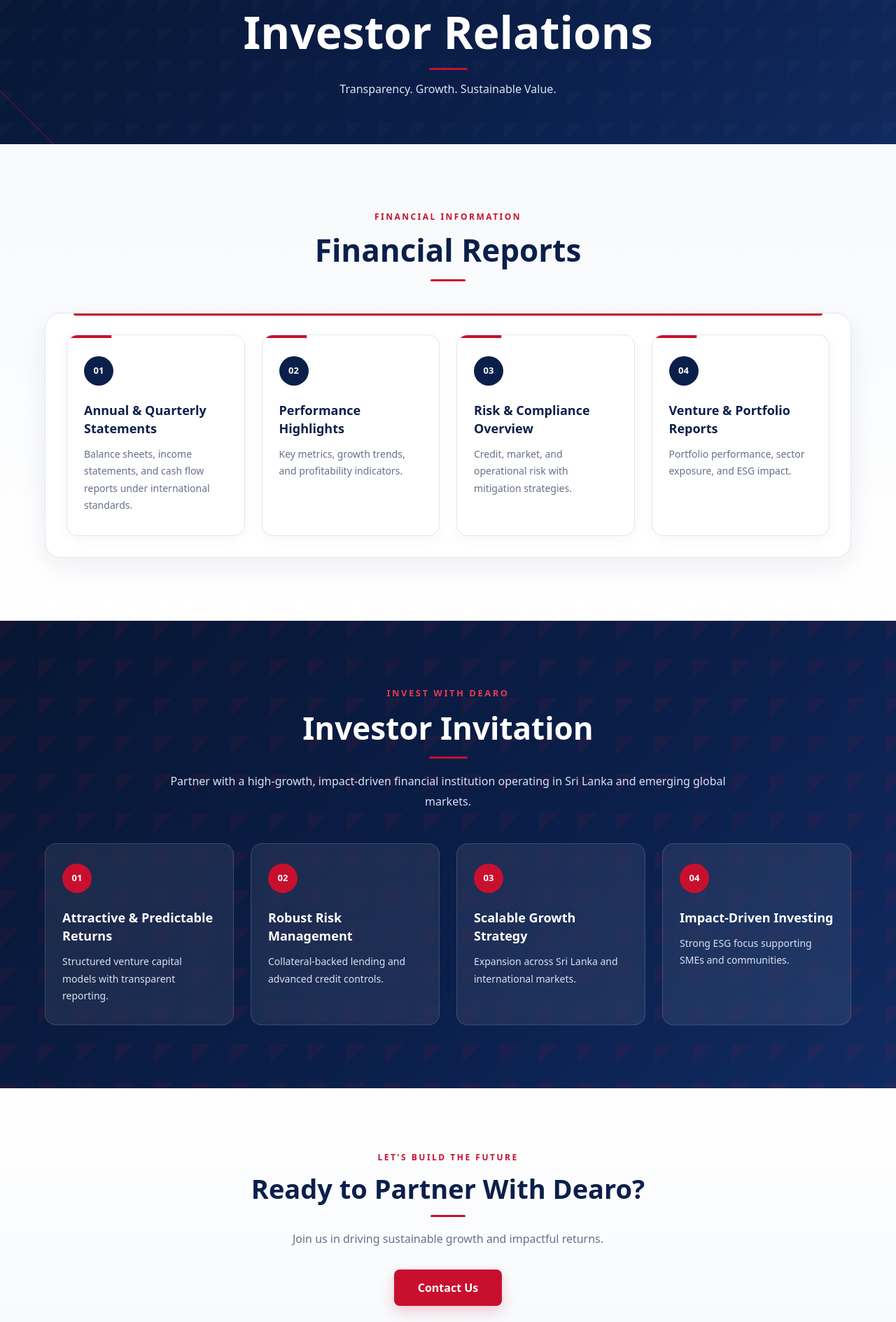
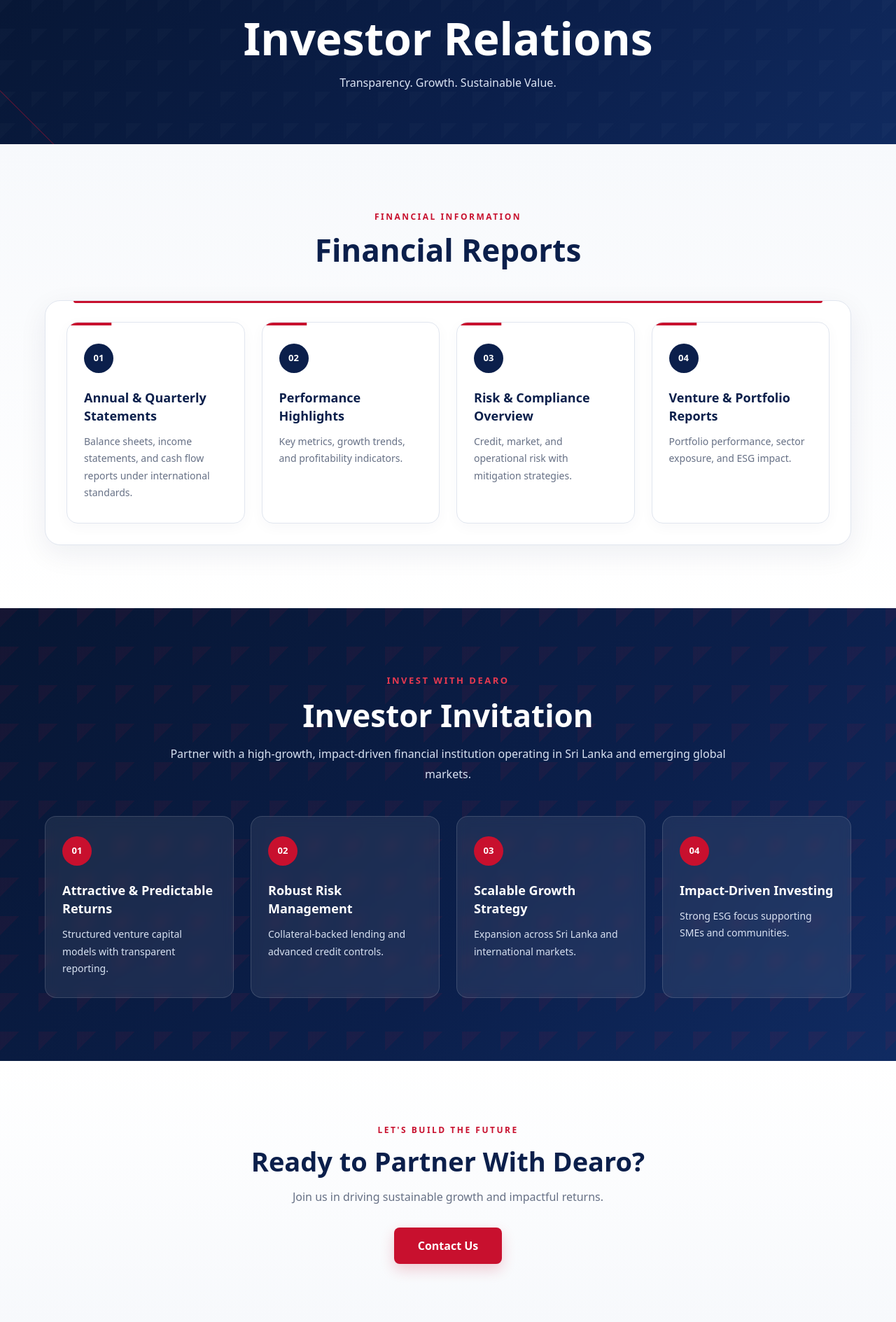
Before and after one commit to drtdsamarawickrama/dearoventurecapital_website, a Next.js app: page /investors in a window 1280 px wide. Shown: the part 211-2100 px from the top of the page at 70% size. Built offline with nearby package versions, Linux system fonts and the light colour scheme.

Commit message:
mod: about page

```diff
--- a/app/investors/page.tsx
+++ b/app/investors/page.tsx
@@ -58,7 +58,6 @@ export default function InvestorPage() {
 
           <h1>Investor Relations</h1>
 
-          <div className="hero-line"></div>
 
           <p>
             Transparency. Growth. Sustainable Value.
@@ -83,7 +82,6 @@ export default function InvestorPage() {
 
             <h2>Financial Reports</h2>
 
-            <div className="section-red-line"></div>
 
           </div>
 
@@ -146,7 +144,6 @@ export default function InvestorPage() {
               Investor Invitation
             </h2>
 
-            <div className="invitation-line"></div>
 
             <p className="invitation-description">
               Partner with a high-growth, impact-driven financial institution
@@ -206,7 +203,6 @@ export default function InvestorPage() {
               Ready to Partner With Dearo?
             </h2>
 
-            <div className="cta-line"></div>
 
             <p>
               Join us in driving sustainable growth and impactful returns.
```
